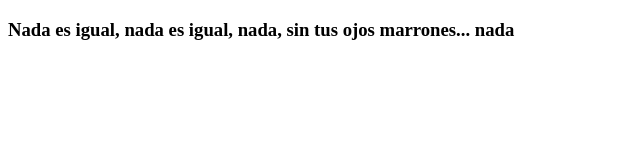
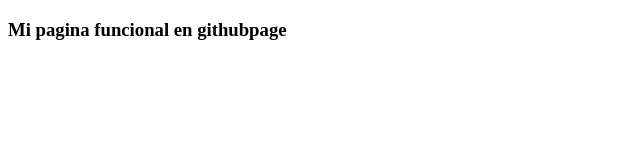
Before and after one commit to LizethDamian/Repo-Prueba, a plain HTML site: page carpetaPrueba1/index.html in a window 1280 px wide. Shown: the whole page, without its empty margins (0-640 px from the left). Drawn offline with Linux system fonts and the light colour scheme.

Commit message:
Modifique el index

```diff
--- a/carpetaPrueba1/index.html
+++ b/carpetaPrueba1/index.html
@@ -9,7 +9,7 @@
 </head>
 
 <body>
-    <h3>Nada es igual, nada es igual, nada, sin tus ojos marrones... nada</h3>
+    <h3>Mi pagina funcional en githubpage</h3>
 </body>
 
 </html>
```
